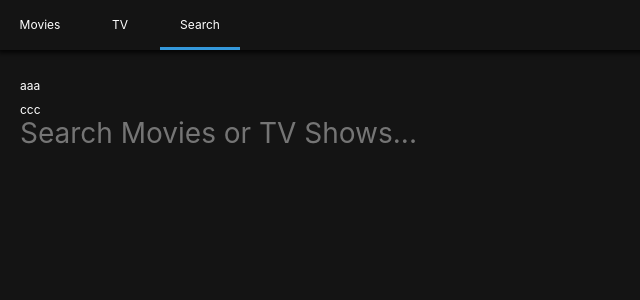
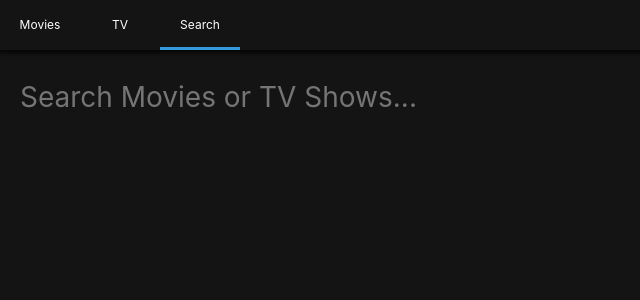
Before and after one commit to eunjeong09/nomad-react-membership, a React (Create React App) app in the folder react-app/: page /search in a window 1280 px wide. Shown: the top 300 px of the page, without its empty margins (0-640 px from the left). Built offline with nearby package versions, Linux system fonts and the light colour scheme.

Commit message:
Check typeof search result movie, tv show 결과 타입 오류 확인

```diff
--- a/react-app/src/Routes/Search/SearchContainer.js
+++ b/react-app/src/Routes/Search/SearchContainer.js
@@ -4,8 +4,8 @@ import SearchPresenter from "./SearchPresenter";
 
 export default class extends React.Component {
     state = {
-        movieResults: null,
-        tvResults: null,
+        movieResults: [],
+        tvResults: [],
         searchTerm: "",
         loading: false,
         error: null
@@ -38,6 +38,8 @@ export default class extends React.Component {
             const {
                 data: { results: tvResults }
             } = await tvApi.search(searchTerm);
+            console.log(typeof(movieResults));
+            console.log(typeof(tvResults));
             this.setState({
                 movieResults,
                 tvResults
--- a/react-app/src/Routes/Search/SearchPresenter.js
+++ b/react-app/src/Routes/Search/SearchPresenter.js
@@ -30,10 +30,6 @@ const SearchPresenter = ({
   updateTerm
 }) => (
   <Container>
-    <span>aaa</span><br/>
-    <span>{movieResults}</span><br/>
-
-    <span>ccc</span>
     <Form onSubmit={handleSubmit}>
       <Input
         placeholder="Search Movies or TV Shows..."
```
